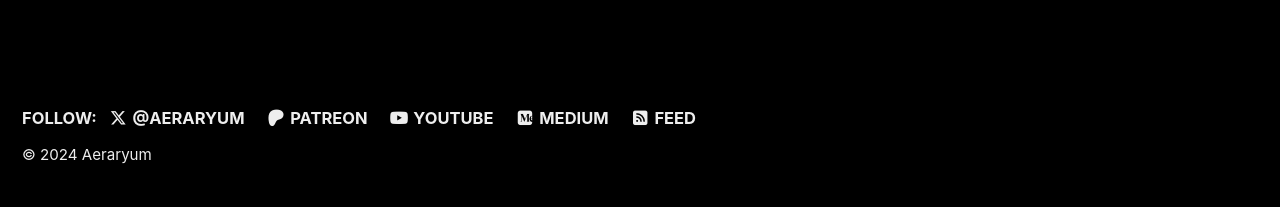
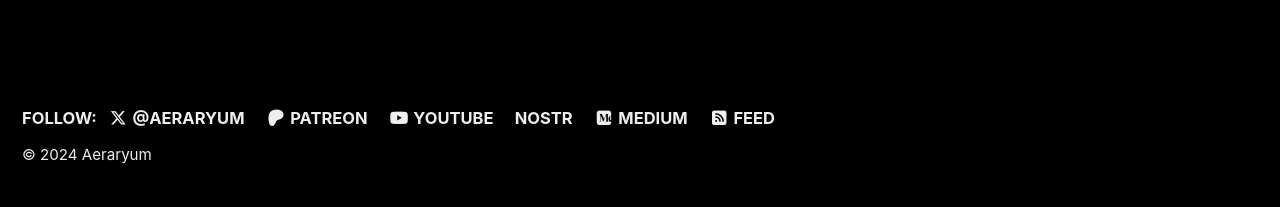
Before and after one commit to RoiRRW/aeraryum.plots, a Jekyll site: the page built from index.html, in a window 1280 px wide. Shown: the part 1092-1299 px from the top of the page. Built offline with Jekyll 4.4.1, drawn with Linux system fonts in a browser that asks for light colours; cached includes are drawn as plain includes; the list of posts is cut into pages by our own code.

Commit message:
Update _config.yml

```diff
--- a/_config.yml
+++ b/_config.yml
@@ -145,6 +145,9 @@ footer:
     - label: "Youtube"
       icon: "fab fa-fw fa-youtube"
       url: "https://www.youtube.com/@Aeraryum"
+    - label: "Nostr"
+      icon: "/assets/img/nostr_logo_wht.png"
+      url: "https://nostree.me/npub12pfzelk94k8mgtngfawpzf0wapy5nktj9kk2dmnjzlx6pwm62cqqtf87rf"
     - label: "Medium"
       icon: "fab fa-fw fa-medium"
       url: "https://medium.com/@aeraryum"
```
